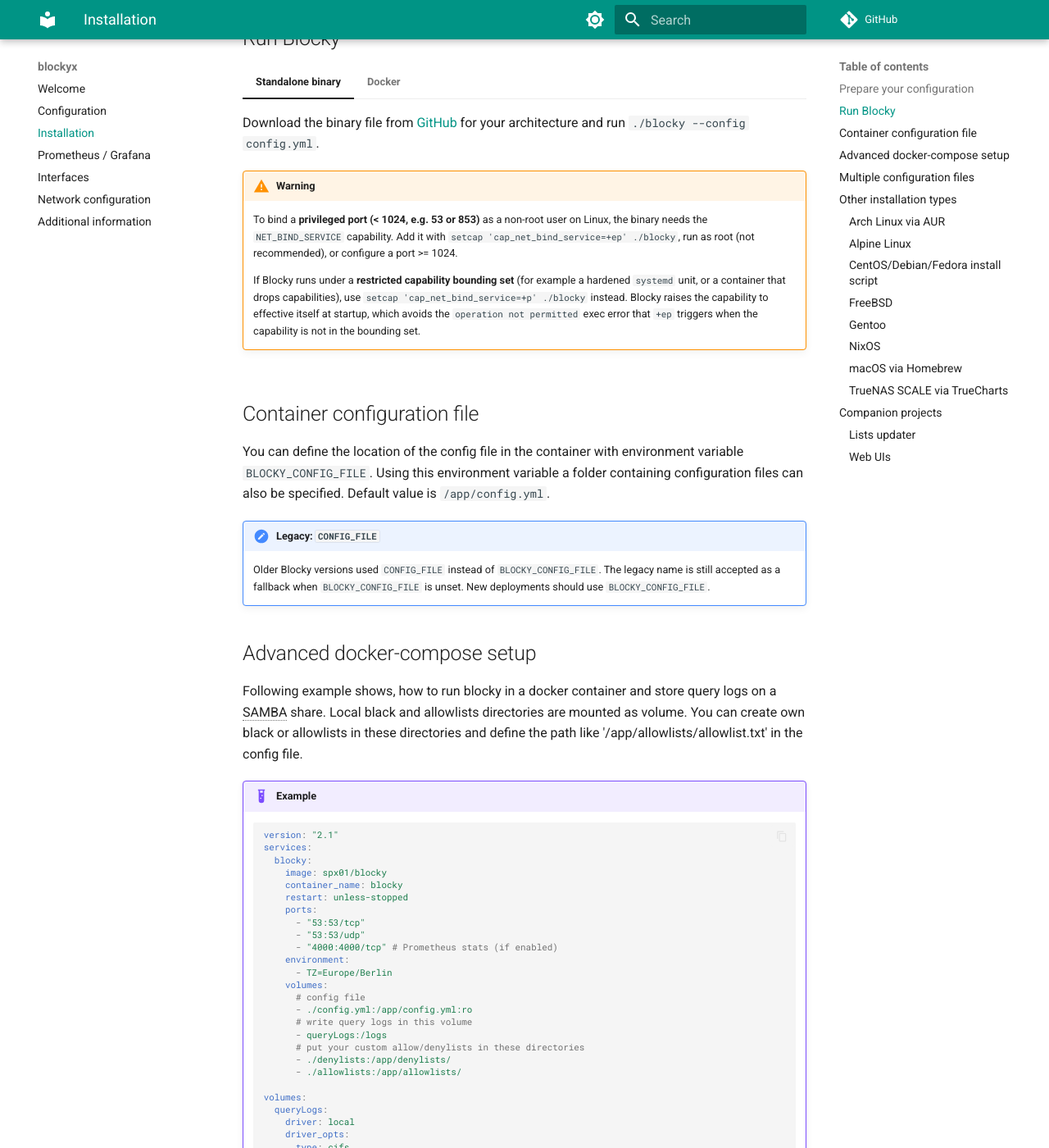
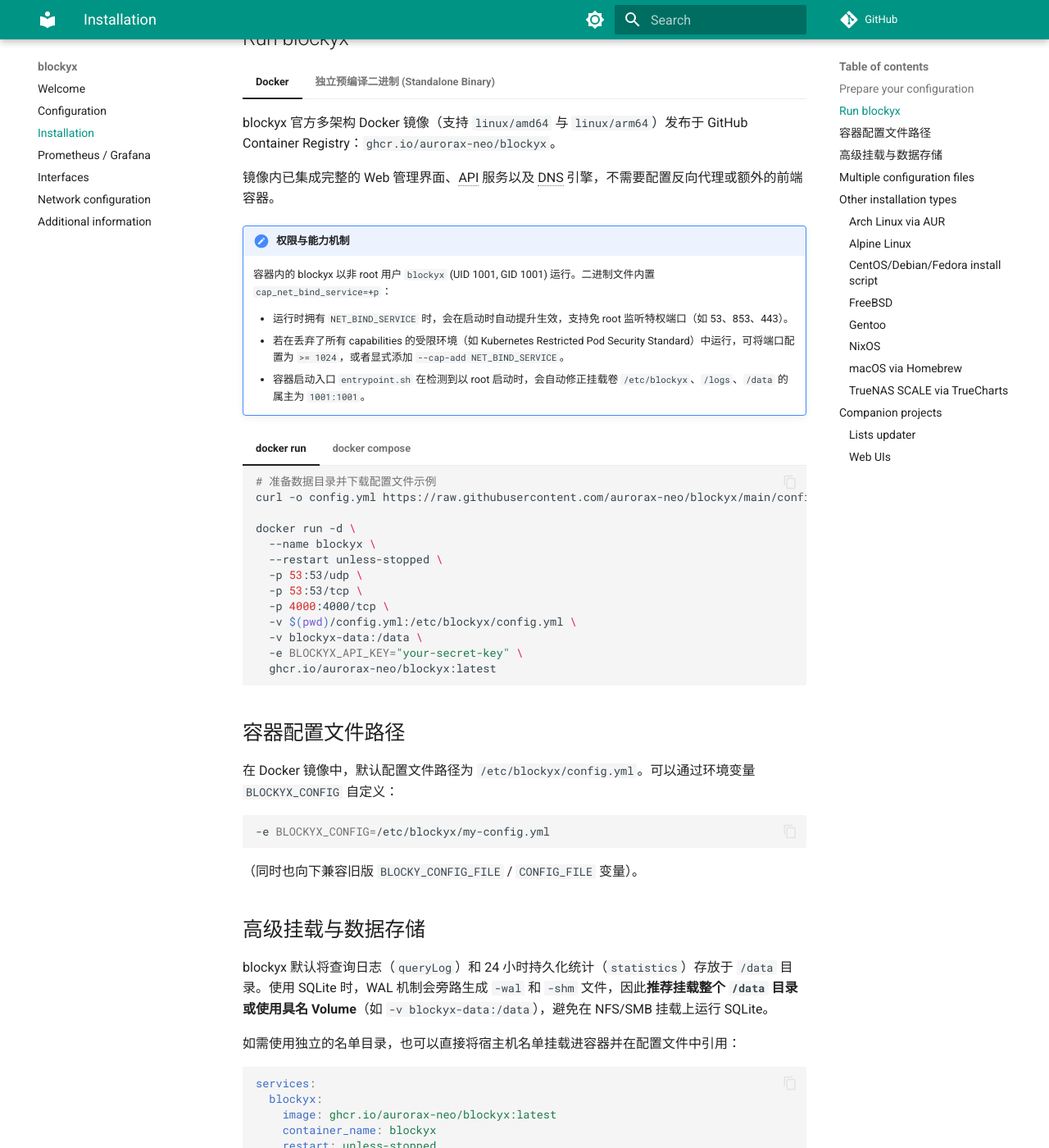
Before and after one commit to aurorax-neo/blockyx, an MkDocs documentation site: the page built from backend/docs/installation.md, in a window 1280 px wide and 1400 px high, scrolled down 1008 px. Shown: the whole window at 82% size. Built offline with MkDocs 1.6.1 and Material for MkDocs 9.7.7, drawn with Linux system fonts in a browser that asks for light colours; comment, search, counter and statistics services are not loaded; the version menu is left out; some of the changed text lies outside the part shown.

Commit message:
docs: update deployment guide with ghcr.io/aurorax-neo/blockyx pre-built image

````diff
--- a/backend/docs/installation.md
+++ b/backend/docs/installation.md
@@ -42,168 +42,122 @@
 2.  A named denylist group. Each entry is a URL or local file with hosts/domains to block; reference it from `clientGroupsBlock`.
 3.  Listeners — `web` serves the Web UI and API, `dns` serves DNS queries (UDP/TCP).
 
-## Run Blocky
-
-=== "Standalone binary"
-
-    Download the binary file from [GitHub](https://github.com/0xERR0R/blocky/releases) for your architecture and
-    run `./blocky --config config.yml`.
-
-    !!! warning
-
-        To bind a **privileged port (< 1024, e.g. 53 or 853)** as a non-root user on
-        Linux, the binary needs the `NET_BIND_SERVICE` capability. Add it with
-        `setcap 'cap_net_bind_service=+ep' ./blocky`, run as root (not recommended),
-        or configure a port >= 1024.
-
-        If Blocky runs under a **restricted capability bounding set** (for example a
-        hardened `systemd` unit, or a container that drops capabilities), use
-        `setcap 'cap_net_bind_service=+p' ./blocky` instead. Blocky raises the
-        capability to effective itself at startup, which avoids the
-        `operation not permitted` exec error that `+ep` triggers when the capability
-        is not in the bounding set.
+## Run blockyx
 
 === "Docker"
 
-    !!! note "Running under a restricted runtime"
+    blockyx 官方多架构 Docker 镜像（支持 `linux/amd64` 与 `linux/arm64`）发布于 GitHub Container Registry：`ghcr.io/aurorax-neo/blockyx`。
 
-        The container image is capability-aware. The binary ships with
-        `cap_net_bind_service=+p` (permitted only), so the container starts even under
-        a restricted runtime that drops all capabilities (for example the Kubernetes
-        *Restricted* Pod Security Standard, `capabilities: drop: [ALL]`).
+    镜像内已集成完整的 Web 管理界面、API 服务以及 DNS 引擎，不需要配置反向代理或额外的前端容器。
 
-        - On **ports >= 1024** no capability is required.
-        - On **privileged ports (< 1024, e.g. 53/853)** Blocky needs `NET_BIND_SERVICE`.
-          With the default runtime capability set it is already present and Blocky
-          enables it automatically. Under `drop: [ALL]`, grant it back (Kubernetes
-          `securityContext.capabilities.add: ["NET_BIND_SERVICE"]`, or
-          `docker run --cap-add NET_BIND_SERVICE`) or configure a port >= 1024.
+    !!! note "权限与能力机制"
 
-    !!! note "Writable mounts and file permissions"
+        容器内的 blockyx 以非 root 用户 `blockyx` (UID 1001, GID 1001) 运行。二进制文件内置 `cap_net_bind_service=+p`：
 
-        The container runs as the unprivileged user **UID 100**. Any directory Blocky
-        writes to - the query log target, or `loading.downloads.cachePath` - must be
-        writable by that user. If the query log writer cannot be created, the process
-        exits at startup and does not fall back to the console.
-
-        The image ships `/app/cache` and `/logs` pre-created and owned by UID 100, so
-        mounting a **named volume** over either path works with no host-side setup:
-
-        ```sh
-        docker run -v blocky_cache:/app/cache ... spx01/blocky
-        ```
-
-        A **bind mount** always keeps the host directory's ownership, so it needs one of:
-
-        - `chown -R 100:100 /path/on/host` before starting the container, or
-        - run as the host user that owns the directory:
-          `docker run -u "$(id -u):$(id -g)" ...`, or in compose
-          `user: "1000:1000"`.
-
-        Read-only mounts such as `config.yml` are unaffected.
-
-    Blocky docker images are deployed to DockerHub (`spx01/blocky`) and GitHub Container Registry (`ghcr.io/0xerr0r/blocky`).
+        - 运行时拥有 `NET_BIND_SERVICE` 时，会在启动时自动提升生效，支持免 root 监听特权端口（如 53、853、443）。
+        - 若在丢弃了所有 capabilities 的受限环境（如 Kubernetes Restricted Pod Security Standard）中运行，可将端口配置为 `>= 1024`，或者显式添加 `--cap-add NET_BIND_SERVICE`。
+        - 容器启动入口 `entrypoint.sh` 在检测到以 root 启动时，会自动修正挂载卷 `/etc/blockyx`、`/logs`、`/data` 的属主为 `1001:1001`。
 
     === "docker run"
 
-        Execute the following command from the command line:
+        ```sh
+        # 准备数据目录并下载配置文件示例
+        curl -o config.yml https://raw.githubusercontent.com/aurorax-neo/blockyx/main/config.yml.example
+
+        docker run -d \
+          --name blockyx \
+          --restart unless-stopped \
+          -p 53:53/udp \
+          -p 53:53/tcp \
+          -p 4000:4000/tcp \
+          -v $(pwd)/config.yml:/etc/blockyx/config.yml \
+          -v blockyx-data:/data \
+          -e BLOCKYX_API_KEY="your-secret-key" \
+          ghcr.io/aurorax-neo/blockyx:latest
+        ```
+
+    === "docker compose"
+
+        创建 `docker-compose.yml` 文件：
+
+        ```yaml
+        services:
+          blockyx:
+            image: ghcr.io/aurorax-neo/blockyx:latest
+            container_name: blockyx
+            restart: unless-stopped
+            ports:
+              - "53:53/udp"
+              - "53:53/tcp"
+              - "4000:4000/tcp"  # Web UI & REST API
+            environment:
+              - TZ=Asia/Shanghai
+              - BLOCKYX_API_KEY=your-secret-key
+            volumes:
+              - ./config.yml:/etc/blockyx/config.yml
+              - blockyx-data:/data
+
+        volumes:
+          blockyx-data:
+        ```
+
+        启动容器：
 
         ```sh
-        docker run --name blocky -v /path/to/config.yml:/app/config.yml -p 4000:4000 -p 53:53/udp spx01/blocky
+        docker compose up -d
         ```
 
-    === "docker-compose"
+=== "独立预编译二进制 (Standalone Binary)"
 
-        Create the following `docker-compose.yml` file:
+    从 [GitHub Releases](https://github.com/aurorax-neo/blockyx/releases) 下载适合您系统架构的预编译归档（支持 Linux、macOS、Windows），解压后运行：
 
-        ```yaml
-        version: "2.1"
-        services:
-          blocky:
-            image: spx01/blocky
-            container_name: blocky
-            restart: unless-stopped
-            # Optional the instance hostname for logging purpose
-            hostname: blocky-hostname
-            ports:
-              - "53:53/tcp"
-              - "53:53/udp"
-              - "4000:4000/tcp"
-            environment:
-              - TZ=Europe/Berlin # Optional to synchronize the log timestamp with host
-            volumes:
-              # Optional to synchronize the log timestamp with host
-              - /etc/localtime:/etc/localtime:ro
-              # config file
-              - ./config.yml:/app/config.yml:ro
-        ```
-
-        Then start the container with:
-
-        ```sh
-        docker-compose up -d
-        ```
-
-## Container configuration file
-
-You can define the location of the config file in the container with environment variable `BLOCKY_CONFIG_FILE`.
-Using this environment variable a folder containing configuration files can also be specified.
-Default value is `/app/config.yml`.
-
-!!! note "Legacy: `CONFIG_FILE`"
-
-    Older Blocky versions used `CONFIG_FILE` instead of
-    `BLOCKY_CONFIG_FILE`. The legacy name is still accepted as a
-    fallback when `BLOCKY_CONFIG_FILE` is unset. New deployments
-    should use `BLOCKY_CONFIG_FILE`.
-
-## Advanced docker-compose setup
-
-Following example shows, how to run blocky in a docker container and store query logs on a SAMBA share. Local black and
-allowlists directories are mounted as volume. You can create own black or allowlists in these directories and define the
-path like '/app/allowlists/allowlist.txt' in the config file.
-
-!!! example
-
-    ```yaml
-    version: "2.1"
-    services:
-      blocky:
-        image: spx01/blocky
-        container_name: blocky
-        restart: unless-stopped
-        ports:
-          - "53:53/tcp"
-          - "53:53/udp"
-          - "4000:4000/tcp" # Prometheus stats (if enabled)
-        environment:
-          - TZ=Europe/Berlin
-        volumes:
-          # config file
-          - ./config.yml:/app/config.yml:ro
-          # write query logs in this volume
-          - queryLogs:/logs
-          # put your custom allow/denylists in these directories
-          - ./denylists:/app/denylists/
-          - ./allowlists:/app/allowlists/
-
-    volumes:
-      queryLogs:
-        driver: local
-        driver_opts:
-          type: cifs
-          # uid=100 is required: the share is mounted root-owned by default and
-          # Blocky runs as UID 100, which could then not write the query logs
-          o: username=USER,password=PASSWORD,uid=100,gid=100,rw
-          device: //NAS_HOSTNAME/blocky
+    ```sh
+    ./blockyx --config config.yml
     ```
 
-    !!! note
+    !!! warning "Linux 绑定 53/853 特权端口"
 
-        The `./denylists` and `./allowlists` bind mounts above are only read by Blocky,
-        so they need no ownership changes. See the permission note under
-        [Run Blocky](#run-blocky) if you add a writable bind mount.
+        在 Linux 上以非 root 用户监听 1024 以下特权端口时，请授予二进制网络绑定权限：
+        ```sh
+        sudo setcap 'cap_net_bind_service=+ep' ./blockyx
+        ```
+        在受限 capability 边界环境（如系统 systemd 单元）中，可使用 `setcap 'cap_net_bind_service=+p' ./blockyx`，blockyx 启动时会自动提权为 effective。
 
+## 容器配置文件路径
+
+在 Docker 镜像中，默认配置文件路径为 `/etc/blockyx/config.yml`。可以通过环境变量 `BLOCKYX_CONFIG` 自定义：
+
+```sh
+-e BLOCKYX_CONFIG=/etc/blockyx/my-config.yml
+```
+
+（同时也向下兼容旧版 `BLOCKY_CONFIG_FILE` / `CONFIG_FILE` 变量）。
+
+## 高级挂载与数据存储
+
+blockyx 默认将查询日志（`queryLog`）和 24 小时持久化统计（`statistics`）存放于 `/data` 目录。使用 SQLite 时，WAL 机制会旁路生成 `-wal` 和 `-shm` 文件，因此**推荐挂载整个 `/data` 目录或使用具名 Volume**（如 `-v blockyx-data:/data`），避免在 NFS/SMB 挂载上运行 SQLite。
+
+如需使用独立的名单目录，也可以直接将宿主机名单挂载进容器并在配置文件中引用：
+
+```yaml
+services:
+  blockyx:
+    image: ghcr.io/aurorax-neo/blockyx:latest
+    container_name: blockyx
+    restart: unless-stopped
+    ports:
+      - "53:53/udp"
+      - "53:53/tcp"
+      - "4000:4000/tcp"
+    volumes:
+      - ./config.yml:/etc/blockyx/config.yml
+      - blockyx-data:/data
+      - ./denylists:/app/denylists:ro
+      - ./allowlists:/app/allowlists:ro
+
+volumes:
+  blockyx-data:
+```
 ## Multiple configuration files
 
 For complex setups, splitting the configuration between multiple YAML files might be desired. In this case, folder containing YAML files is passed on startup, Blocky will join all the files.
````
Also changed, not shown: README.md (+38 -7 lines).
